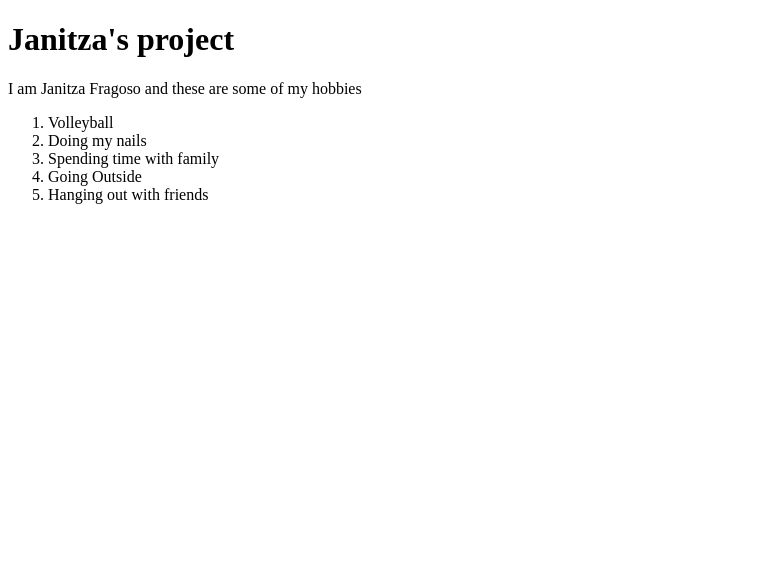
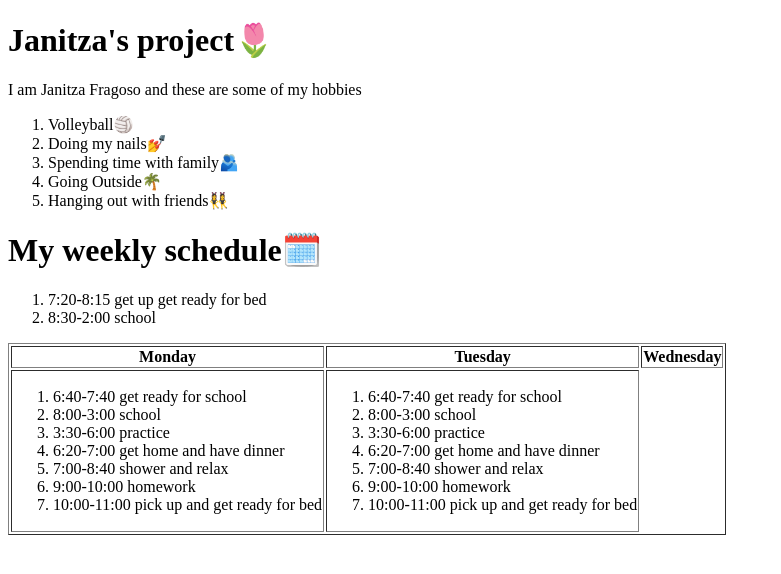
Before and after one commit to 0315233003-lgtm/Personal-Website-Project, a plain HTML site: page index.html in a window 1280 px wide. Shown: the whole page, without its empty margins (0-781 px from the left). Drawn offline with Linux system fonts and the light colour scheme.

Commit message:
almost done

```diff
--- a/index.html
+++ b/index.html
@@ -6,15 +6,52 @@
     <title>Janitza's Project</title>
 </head>
 <body>
-    <h1>Janitza's project</h1>
+    <h1>Janitza's project🌷</h1>
     <p>I am Janitza Fragoso and these are some of my hobbies</p>
     <ol>
-        <li>Volleyball</li>
-        <li>Doing my nails</li>
-        <li>Spending time with family</li>
-        <li>Going Outside</li>
-        <li>Hanging out with friends</li>
+        <li>Volleyball🏐</li>
+        <li>Doing my nails💅</li>
+        <li>Spending time with family🫂</li>
+        <li>Going Outside🌴</li>
+        <li>Hanging out with friends👯‍♀️</li>
     </ol>
+    <h1>My weekly schedule🗓️</h1>
+    <table border="1">
+        <tr>
+            <th>Monday</th>
+            <th>Tuesday</th>
+            <th>Wednesday</th>
+        </tr>
+        <tr>
+            <td>
+                <ol>
+                    <li>6:40-7:40 get ready for school</li>
+                    <li>8:00-3:00 school</li>
+                    <li>3:30-6:00 practice</li>
+                    <li>6:20-7:00 get home and have dinner</li>
+                    <li>7:00-8:40 shower and relax</li>
+                    <li>9:00-10:00 homework</li>
+                    <li>10:00-11:00 pick up and get ready for bed</li>
+                </ol>
+            </td>
+            <td>
+                <ol>
+                    <li>6:40-7:40 get ready for school</li>
+                    <li>8:00-3:00 school</li>
+                    <li>3:30-6:00 practice</li>
+                    <li>6:20-7:00 get home and have dinner</li>
+                    <li>7:00-8:40 shower and relax</li>
+                    <li>9:00-10:00 homework</li>
+                    <li>10:00-11:00 pick up and get ready for bed</li>
+                </ol>
+            </td>
+            <ol>
+                <li>7:20-8:15 get up get ready for bed</li>
+                <li>8:30-2:00 school</li>
+            </ol>
+        </tr>
+    </table>
+
 
 </body>
 </html>
```
